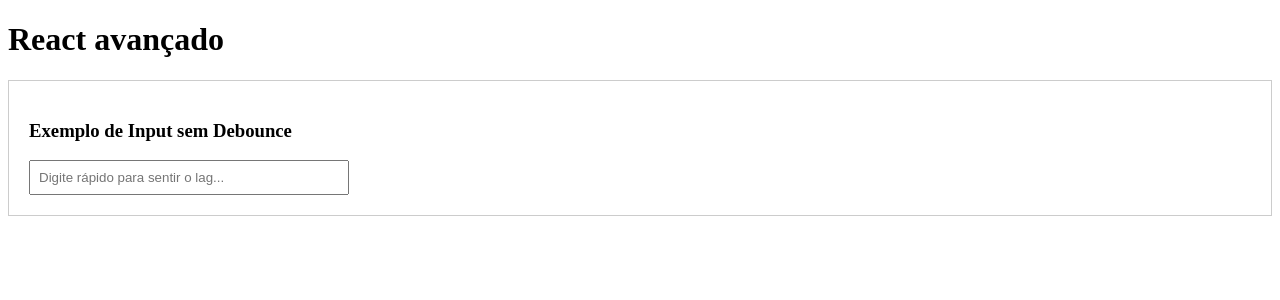
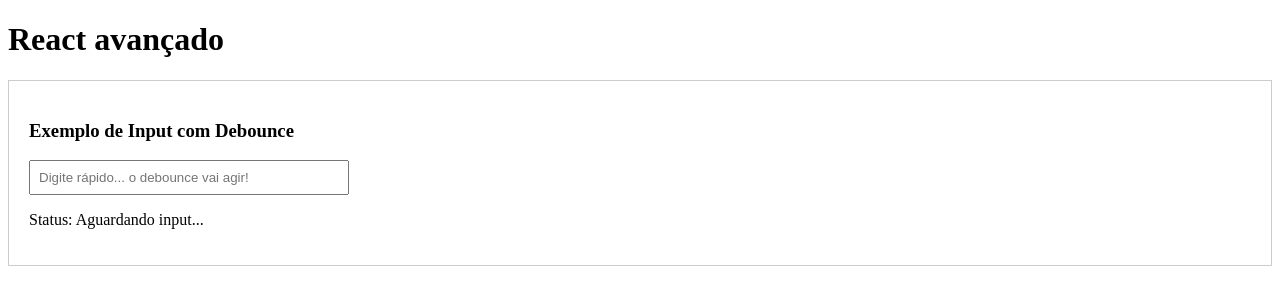
Before and after one commit to rogeriobispo/advanced-react, a React (Vite) app: page / in a window 1280 px wide. Shown: the top 300 px of the page. Built offline with nearby package versions, Linux system fonts and the light colour scheme.

Commit message:
feat: versão debounce implementado

```diff
--- a/src/App.tsx
+++ b/src/App.tsx
@@ -1,3 +1,4 @@
+import { useEffect } from "react";
 import SearchInput from "./component/SearchInput";
 
 function App() {
--- a/src/component/SearchInput/index.tsx
+++ b/src/component/SearchInput/index.tsx
@@ -4,24 +4,40 @@
   const [query, setQuery] = useState("");
 
   useEffect(() => {
-    if (query.length > 0) {
-      console.log(`Buscando por: "${query}"...`);
+    if (!query) return;
+
+    const timer = setTimeout(() => {
+      console.log(`Buscando por: "${query}"... (Processamento após delay)`);
 
       const startTime = performance.now();
       while (performance.now() - startTime < 150) { }
+    }, 500);
+
+    return () => {
+      console.log('limpeza do timer anterior');
+      clearTimeout(timer);
     }
   }, [query]);
 
+  useEffect(() => {
+    console.log("App montado");
+
+    return () => {
+      console.log("App desmontado");
+    }
+  }, []);
+
   return (
     <div style={{ padding: "20px", border: "1px solid #ccc", marginTop: "20px" }}>
-      <h3>Exemplo de Input sem Debounce</h3>
+      <h3>Exemplo de Input com Debounce</h3>
       <input
         type="text"
         value={query}
         onChange={(e) => setQuery(e.target.value)}
-        placeholder="Digite rápido para sentir o lag..."
+        placeholder="Digite rápido... o debounce vai agir!"
         style={{ padding: "8px", width: "300px" }}
       />
+      <p>Status: {query ? "Aguardando pausa..." : "Aguardando input..."}</p>
     </div>
   );
 };
```
